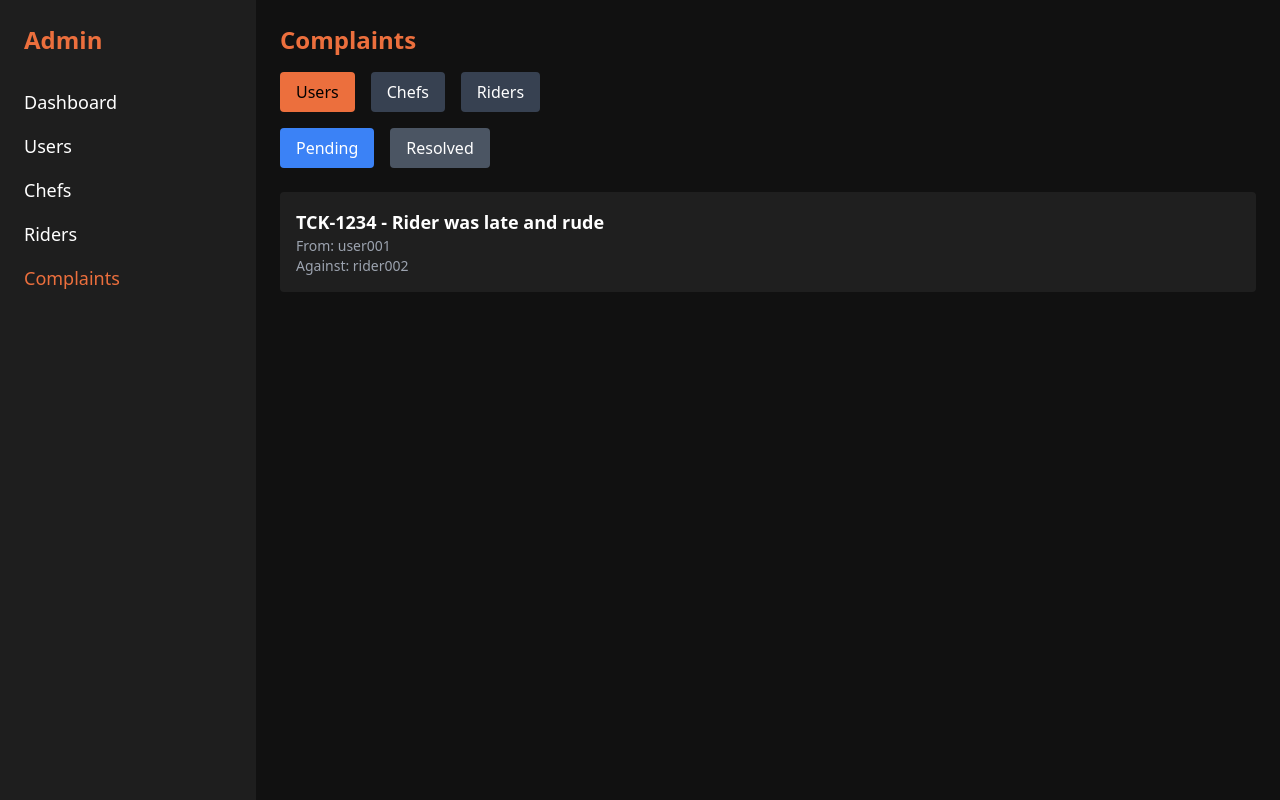
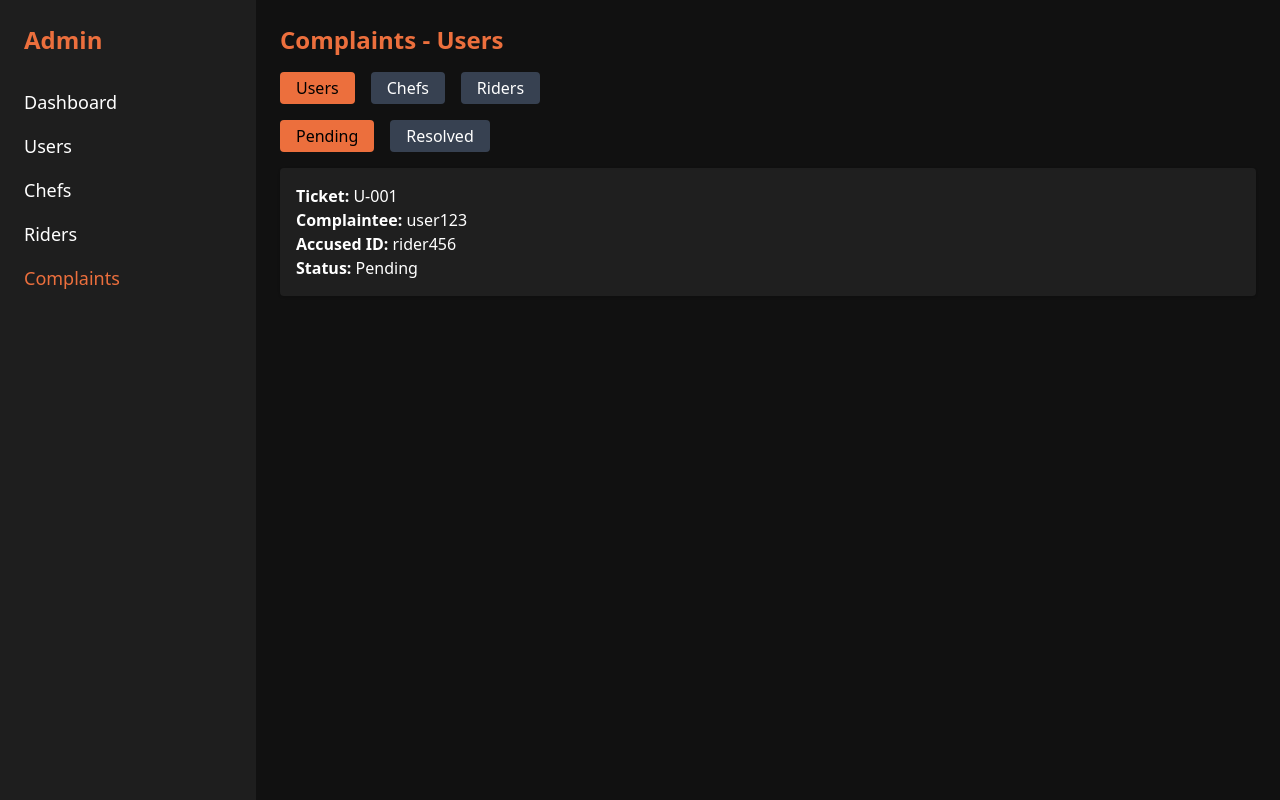
Before and after one commit to AkhilNair04/Forkd-Dashboard, a React (Vite) app in the folder admin-dashboard/: page /complaints in a window 1280 px wide. Built offline with nearby package versions, Linux system fonts and the light colour scheme; sample sign-in values are in the browser's storage.

Commit message:
Complaints part corrected

```diff
--- a/admin-dashboard/src/pages/Complaints.jsx
+++ b/admin-dashboard/src/pages/Complaints.jsx
@@ -1,168 +1,182 @@
 import { useState } from "react";
 import Sidebar from "../components/Sidebar";
 
-const sampleComplaints = {
-  users: [
+const dummyData = {
+  Users: [
     {
       id: 1,
-      ticket: "TCK-1234",
-      complainant: "user001",
-      accused: "rider002",
-      summary: "Rider was late and rude",
-      detail: "The rider arrived 45 minutes late and was extremely rude.",
-      observation: "Rider seemed unaware of the correct address. Miscommunication occurred.",
-      proofImage: "/images/proof1.jpg",
-      status: "pending",
+      ticket: "U-001",
+      complaintee: "user123",
+      accusedId: "rider456",
+      category: "Riders",
+      complaint: "Rider was rude.",
+      observation: "Rider used abusive language.",
+      proof: "https://via.placeholder.com/150",
+      status: "Pending",
     },
   ],
-  chefs: [
+  Chefs: [
     {
       id: 2,
-      ticket: "TCK-4567",
-      complainant: "user002",
-      accused: "chef001",
-      summary: "Food was stale",
-      detail: "Ordered biryani and it seemed spoiled and cold.",
-      observation: "Confirmed issue with timestamped image.",
-      proofImage: "/images/proof2.jpg",
-      status: "pending",
+      ticket: "C-001",
+      complaintee: "user456",
+      accusedId: "chef123",
+      category: "Chefs",
+      complaint: "Food was stale.",
+      observation: "Reported poor hygiene.",
+      proof: "https://via.placeholder.com/150",
+      status: "Pending",
     },
   ],
-  riders: [
-    {
-      id: 3,
-      ticket: "TCK-7890",
-      complainant: "user003",
-      accused: "rider005",
-      summary: "Didn’t follow instructions",
-      detail: "Rider didn’t deliver to the door despite multiple calls.",
-      observation: "Rider unreachable for follow-up.",
-      proofImage: "/images/proof3.jpg",
-      status: "resolved",
-    },
-  ],
+  Riders: [],
 };
 
 export default function Complaints() {
-  const [activeTab, setActiveTab] = useState("users");
-  const [subTab, setSubTab] = useState("pending");
+  const [activeTab, setActiveTab] = useState("Users");
+  const [view, setView] = useState("Pending");
+  const [complaints, setComplaints] = useState(dummyData);
   const [selectedComplaint, setSelectedComplaint] = useState(null);
-  const [actionReason, setActionReason] = useState("");
+  const [adminResponse, setAdminResponse] = useState("");
 
-  const complaints = (sampleComplaints[activeTab] || []).filter(
-    (c) => c.status === subTab
+  const handleAction = (id, actionType) => {
+    if (!adminResponse.trim()) {
+      alert("Please enter a reason for the action.");
+      return;
+    }
+
+    const updated = complaints[activeTab].map((c) =>
+      c.id === id ? { ...c, status: "Resolved", action: actionType, response: adminResponse } : c
     );
+    setComplaints({ ...complaints, [activeTab]: updated });
+    setSelectedComplaint(null);
+    setAdminResponse("");
+  };
 
-  const handleAction = (id, action) => {
-    if (!actionReason.trim()) return alert("Please provide a reason.");
-    alert(`${action.toUpperCase()} action taken on ticket ${id} for reason: ${actionReason}`);
-    setSelectedComplaint(null);
-    setActionReason("");
-  };
+  const filtered = complaints[activeTab].filter((c) => c.status === view);
 
   return (
     <div className="flex min-h-screen">
       <Sidebar />
-      <div className="flex-1 bg-[#111] text-white p-6">
-        <h1 className="text-2xl font-bold text-primary mb-4">Complaints</h1>
+      <div className="flex-1 p-6 bg-[#111] text-white">
+        <h2 className="text-2xl font-bold text-primary mb-4">Complaints - {activeTab}</h2>
 
-        {/* Main Tabs */}
-        <div className="flex space-x-4 mb-4">
-          {["users", "chefs", "riders"].map((tab) => (
+        {/* Tabs for Users, Chefs, Riders */}
+        <div className="mb-4 space-x-4">
+          {["Users", "Chefs", "Riders"].map((cat) => (
             <button
-              key={tab}
-              className={`px-4 py-2 rounded ${
-                activeTab === tab ? "bg-primary text-black" : "bg-gray-700"
-              }`}
-              onClick={() => {
-                setActiveTab(tab);
-                setSubTab("pending");
-                setSelectedComplaint(null);
-              }}
+              key={cat}
+              onClick={() => setActiveTab(cat)}
+              className={`px-4 py-1 rounded ${activeTab === cat ? "bg-primary text-black" : "bg-gray-700"}`}
             >
-              {tab.charAt(0).toUpperCase() + tab.slice(1)}
+              {cat}
             </button>
           ))}
         </div>
 
-        {/* Sub Tabs */}
-        <div className="flex space-x-4 mb-6">
-          {["pending", "resolved"].map((tab) => (
+        {/* Tabs for Pending / Resolved */}
+        <div className="mb-4 space-x-4">
+          {["Pending", "Resolved"].map((status) => (
             <button
-              key={tab}
-              className={`px-4 py-2 rounded ${
-                subTab === tab ? "bg-blue-500 text-white" : "bg-gray-600"
-              }`}
-              onClick={() => {
-                setSubTab(tab);
-                setSelectedComplaint(null);
-              }}
+              key={status}
+              onClick={() => setView(status)}
+              className={`px-4 py-1 rounded ${view === status ? "bg-primary text-black" : "bg-gray-700"}`}
             >
-              {tab.charAt(0).toUpperCase() + tab.slice(1)}
+              {status}
             </button>
           ))}
         </div>
 
-        {/* Complaints List */}
-        <div className="space-y-4">
-          {complaints.length === 0 && <p>No complaints found.</p>}
-          {complaints.map((c) => (
-            <div
-              key={c.id}
-              className="bg-[#1F1F1F] p-4 rounded cursor-pointer hover:bg-[#2A2A2A]"
-              onClick={() => setSelectedComplaint(c)}
+        {/* Complaint list */}
+        <ul className="space-y-4">
+          {filtered.length === 0 ? (
+            <p className="text-gray-400">No complaints to show.</p>
+          ) : (
+            filtered.map((comp) => (
+              <li
+                key={comp.id}
+                className="p-4 bg-[#1F1F1F] rounded shadow cursor-pointer"
+                onClick={() => setSelectedComplaint(comp)}
               >
-              <h3 className="font-bold text-lg">{c.ticket} - {c.summary}</h3>
-              <p className="text-sm text-gray-400">From: {c.complainant}</p>
-              <p className="text-sm text-gray-400">Against: {c.accused}</p>
-            </div>
-          ))}
-        </div>
+                <p>
+                  <strong>Ticket:</strong> {comp.ticket}
+                </p>
+                <p>
+                  <strong>Complaintee:</strong> {comp.complaintee}
+                </p>
+                <p>
+                  <strong>Accused ID:</strong> {comp.accusedId}
+                </p>
+                <p>
+                  <strong>Status:</strong> {comp.status}
+                </p>
+              </li>
+            ))
+          )}
+        </ul>
 
-        {/* Complaint Detail View */}
+        {/* Complaint details panel */}
         {selectedComplaint && (
-          <div className="fixed inset-0 bg-black bg-opacity-80 flex items-center justify-center z-50">
-            <div className="bg-[#222] p-6 rounded-xl w-[90%] max-w-xl">
-              <h2 className="text-xl font-bold text-primary mb-4">Complaint Detail</h2>
-              <p><strong>Ticket:</strong> {selectedComplaint.ticket}</p>
-              <p><strong>Complainant:</strong> {selectedComplaint.complainant}</p>
-              <p><strong>Accused (User ID):</strong> {selectedComplaint.accused}</p>
-              <p className="mt-2"><strong>Summary:</strong> {selectedComplaint.summary}</p>
-              <p><strong>Details:</strong> {selectedComplaint.detail}</p>
-              <p><strong>Service Observation:</strong> {selectedComplaint.observation}</p>
-              <img
-                src={selectedComplaint.proofImage}
-                alt="Proof"
-                className="mt-3 rounded w-full max-h-60 object-cover"
+          <div className="mt-8 p-6 bg-[#222] rounded-lg shadow-lg">
+            <h3 className="text-xl font-bold mb-4 text-primary">Complaint Details</h3>
+            <p>
+              <strong>Ticket ID:</strong> {selectedComplaint.ticket}
+            </p>
+            <p>
+              <strong>Complaintee:</strong> {selectedComplaint.complaintee}
+            </p>
+            <p>
+              <strong>Accused ID:</strong> {selectedComplaint.accusedId}
+            </p>
+            <p>
+              <strong>Category:</strong> {selectedComplaint.category}
+            </p>
+            <p>
+              <strong>Complaint:</strong> {selectedComplaint.complaint}
+            </p>
+            <p>
+              <strong>Service Observation:</strong> {selectedComplaint.observation}
+            </p>
+            <img src={selectedComplaint.proof} alt="Proof" className="mt-2 rounded w-48" />
+            {selectedComplaint.status === "Pending" && (
+              <>
+                <textarea
+                  placeholder="Enter response to complaintee..."
+                  className="w-full mt-4 p-2 bg-gray-800 text-white rounded"
+                  value={adminResponse}
+                  onChange={(e) => setAdminResponse(e.target.value)}
                 />
-              <textarea
-                className="w-full mt-4 p-2 rounded bg-gray-800 text-white"
-                placeholder="Reason for action..."
-                value={actionReason}
-                onChange={(e) => setActionReason(e.target.value)}
-              />
-              <div className="flex justify-between mt-4">
+                <div className="flex gap-4 mt-4">
                   <button
-                  className="bg-green-500 px-4 py-2 rounded"
-                  onClick={() => handleAction(selectedComplaint.ticket, "resolved")}
+                    onClick={() => handleAction(selectedComplaint.id, "Resolved")}
+                    className="bg-green-600 px-4 py-2 rounded hover:bg-green-700"
                   >
                     Resolve
                   </button>
                   <button
-                  className="bg-red-500 px-4 py-2 rounded"
-                  onClick={() => handleAction(selectedComplaint.ticket, "dismissed")}
+                    onClick={() => handleAction(selectedComplaint.id, "Dismissed")}
+                    className="bg-red-600 px-4 py-2 rounded hover:bg-red-700"
                   >
                     Dismiss
                   </button>
                   <button
-                  className="text-gray-400"
                     onClick={() => setSelectedComplaint(null)}
+                    className="bg-gray-500 px-4 py-2 rounded hover:bg-gray-600"
                   >
                     Cancel
                   </button>
                 </div>
-              <p className="mt-2 text-sm text-gray-400">Response will be sent to complainant.</p>
+              </>
+            )}
+            {selectedComplaint.status === "Resolved" && (
+              <div className="mt-4">
+                <p>
+                  <strong>Admin Action:</strong> {selectedComplaint.action}
+                </p>
+                <p>
+                  <strong>Response:</strong> {selectedComplaint.response}
+                </p>
               </div>
+            )}
           </div>
         )}
       </div>
```
Lines whose indentation alone changed are shown as unchanged.
